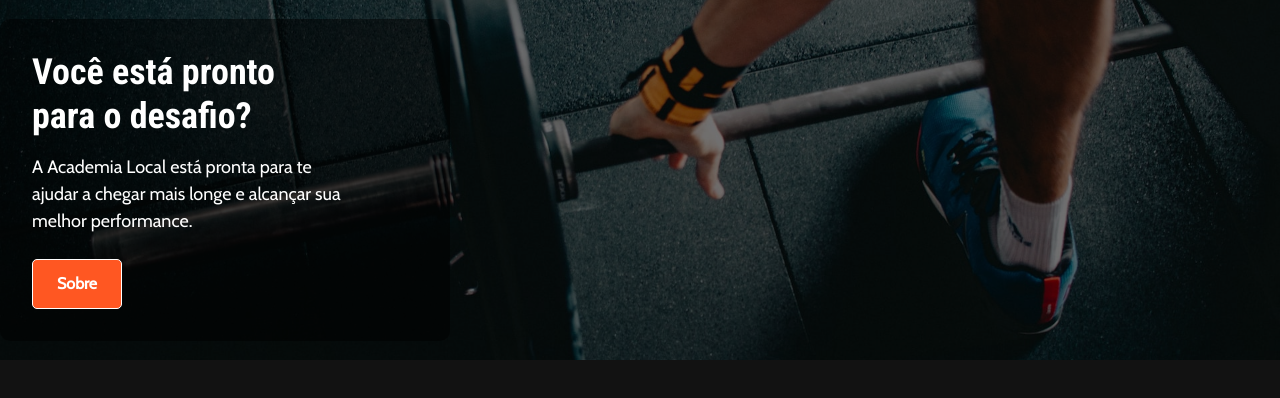
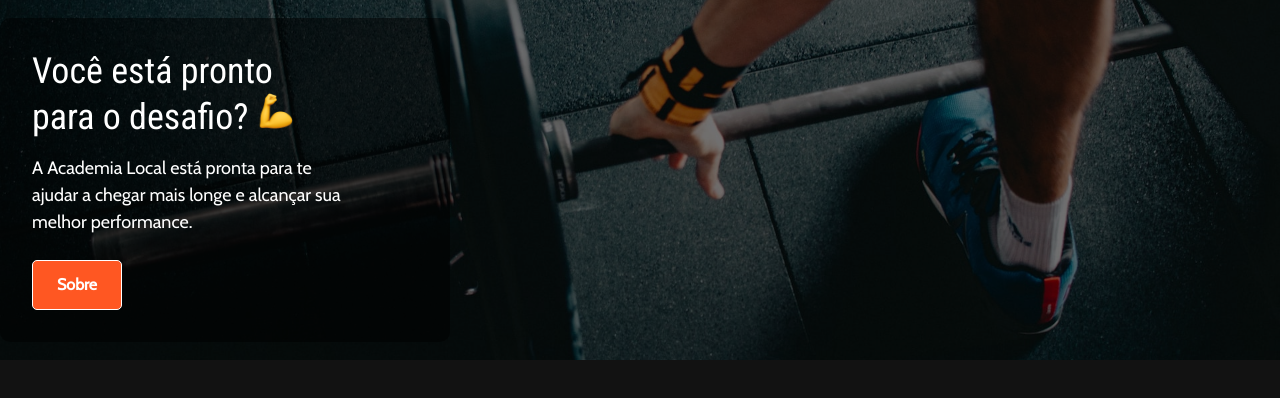
Before and after one commit to josuecintra/svelte-academia, a SvelteKit app: page / in a window 1280 px wide. Shown: the top 398 px of the page. Built offline with nearby package versions, Linux system fonts and the light colour scheme.

Commit message:
Adicionando emogi muscle

```diff
--- a/src/app.css
+++ b/src/app.css
@@ -80,6 +80,7 @@
 
 h1, h2, h3, h4, h5, h6 {
   font-family: 'Roboto Condensed', sans-serif;
+  font-weight: normal;
   line-height: 1.2;
 }
 
--- a/src/routes/+page.svelte
+++ b/src/routes/+page.svelte
@@ -1,12 +1,13 @@
 <script>
     import imgHome from '$lib/assets/musculacao.jpg';
+    import icon from '$lib/assets/icon-muscle.png';     // emogi de músculo baixado de https://emoji.aranja.com/
 
     console.log(imgHome);
 </script>
 
 <section class="intro" style="background-image: url({imgHome})">
     <div class="intro__wrapper wrap">
-        <h1>Você está pronto para o desafio?</h1>
+        <h1>Você está pronto para o desafio? <img src="{icon}" alt=""></h1>
         <p>A Academia Local está pronta para te ajudar a chegar mais longe e alcançar sua melhor performance.</p>
         <a href="/sobre" class="btn btn-primary">Sobre</a>
     </div>
@@ -66,4 +67,9 @@
         font-size: calc(18 / 16 * 1rem);
         margin-top: 16px;
     }
+
+    img {
+        display: inline;
+        max-width: 36px;
+    }
 </style>
```
Also changed, not shown: src/lib/assets/muscle.png (added).
